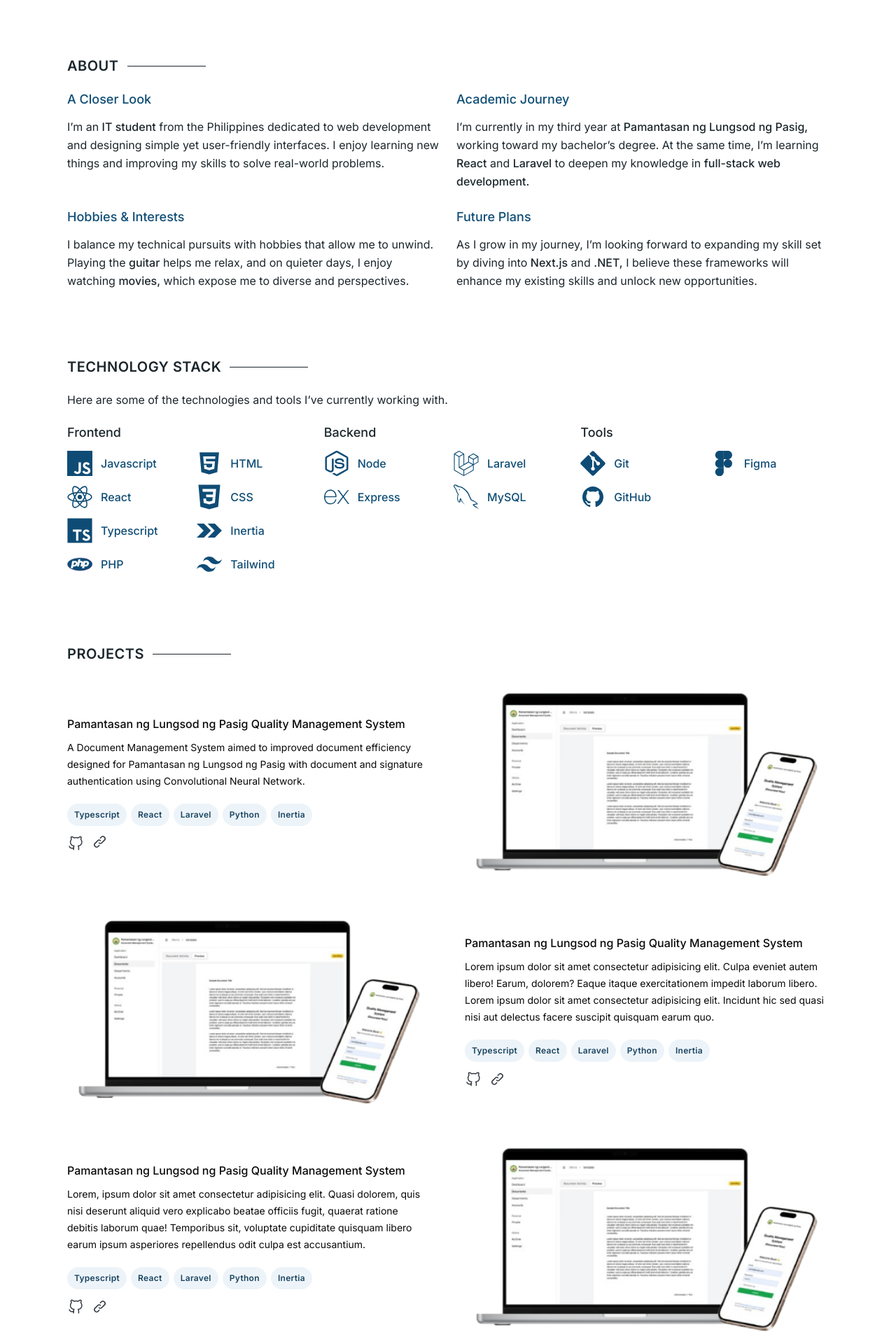
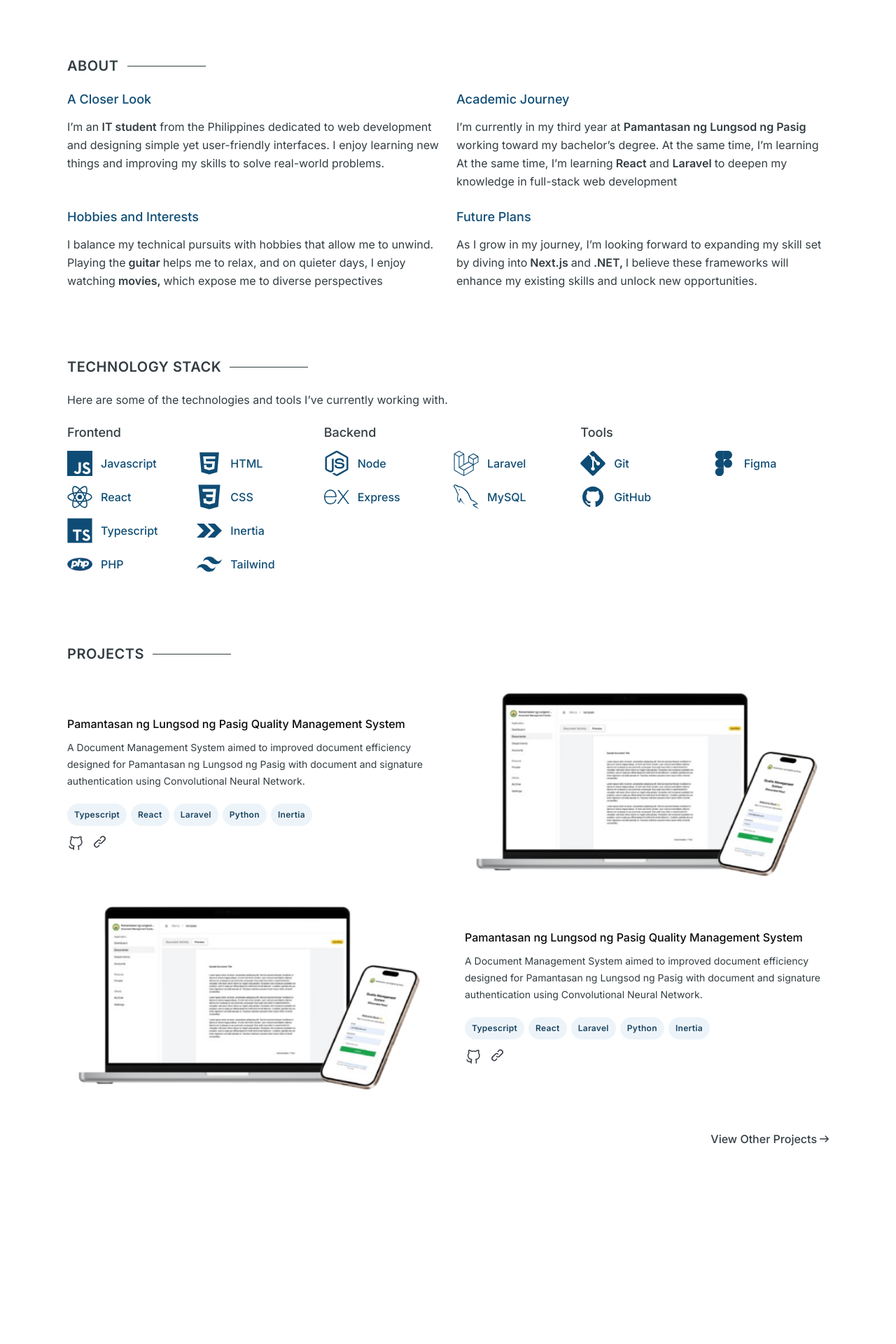
Before and after one commit to Cedrickkk/cedrick, a React (Vite) app: page / in a window 1280 px wide. Shown: the part 720-2640 px from the top of the page at 70% size. Built offline with nearby package versions, Linux system fonts and the light colour scheme.

Commit message:
refactored projects section

```diff
--- a/src/App.tsx
+++ b/src/App.tsx
@@ -1,10 +1,10 @@
-import Navigation from "@/components/Navigation";
 import { useEffect, useRef } from "react";
 import About from "./sections/About";
 import Contact from "./sections/Contact";
 import Hero from "./sections/Hero";
 import Projects from "./sections/Projects";
 import Footer from "./sections/Footer";
+import Navigation from "@/components/Navigation";
 
 export default function App() {
   const containerRef = useRef<HTMLDivElement | null>(null);
--- /dev/null
+++ b/src/components/AboutSection.tsx
@@ -0,0 +1,16 @@
+import ContentBox from "./ContentBox";
+import ContentHeader from "./ContentHeader";
+
+type AboutSectionProps = {
+  header: string;
+  children: React.ReactNode;
+};
+
+export default function AboutSection({ header, children }: AboutSectionProps) {
+  return (
+    <ContentBox>
+      <ContentHeader>{header}</ContentHeader>
+      <p>{children}</p>
+    </ContentBox>
+  );
+}
--- a/src/components/Highlight.tsx
+++ b/src/components/Highlight.tsx
@@ -3,5 +3,5 @@
 };
 
 export default function Highlight({ children }: HighlightProps) {
-  return <span className="font-medium hover:text-secondary">{children}</span>;
+  return <span className="font-semibold hover:text-secondary">{children}</span>;
 }
--- /dev/null
+++ b/src/components/TechnologySection.tsx
@@ -0,0 +1,26 @@
+type TechnologySectionProps = {
+  title: string;
+  items: string[];
+};
+
+export default function TechnologySection({
+  title,
+  items,
+}: TechnologySectionProps) {
+  return (
+    <li>
+      <h5 className="mb-3 text-lg font-medium">{title}</h5>
+      <div className="grid grid-cols-2 gap-x-4 gap-y-3">
+        {items.map((item) => (
+          <div
+            className="flex items-center gap-3 font-medium text-secondary"
+            key={item}
+          >
+            <img src={`${item.toLowerCase()}.svg`} alt={item} />
+            <p>{item}</p>
+          </div>
+        ))}
+      </div>
+    </li>
+  );
+}
--- a/src/data.ts
+++ b/src/data.ts
@@ -21,3 +21,46 @@
   title: "Tools",
   items: ["Git", "Figma", "GitHub"],
 };
+
+export const ABOUT = [
+  {
+    header: "A Closer Look",
+    content: [
+      "I’m an ",
+      { highlight: "IT student" },
+      " from the Philippines dedicated to web development and designing simple yet user-friendly interfaces. I enjoy learning new things and improving my skills to solve real-world problems.",
+    ],
+  },
+  {
+    header: "Academic Journey",
+    content: [
+      "I’m currently in my third year at ",
+      { highlight: "Pamantasan ng Lungsod ng Pasig" },
+      " working toward my bachelor’s degree. At the same time, I’m learning At the same time, I’m learning",
+      { highlight: " React " },
+      " and ",
+      { highlight: "Laravel " },
+      " to deepen my knowledge in full-stack web development",
+    ],
+  },
+  {
+    header: "Hobbies and Interests",
+    content: [
+      "I balance my technical pursuits with hobbies that allow me to unwind. Playing the",
+      { highlight: " guitar " },
+      "helps me to relax, and on quieter days, I enjoy watching",
+      { highlight: " movies, " },
+      "which expose me to diverse perspectives",
+    ],
+  },
+  {
+    header: "Future Plans",
+    content: [
+      "As I grow in my journey, I’m looking forward to expanding my skill set by diving into",
+      { highlight: " Next.js " },
+      "and",
+      { highlight: " .NET, " },
+      "I believe these frameworks will enhance my existing skills and unlock new opportunities.",
+    ],
+  },
+];
--- a/src/index.css
+++ b/src/index.css
@@ -20,7 +20,8 @@
     --card-foreground: 240 10% 3.9%;
     --popover: 0 0% 100%;
     --popover-foreground: 240 10% 3.9%;
-    --primary: 201, 24%, 14%;
+    /* --primary: 201, 24%, 14%; */
+    --primary: 200, 13%, 23%;
     --primary-foreground: 0 0% 98%;
     --secondary: 204, 77%, 26%;
     --secondary-foreground: 240 5.9% 10%;
--- a/src/sections/About.tsx
+++ b/src/sections/About.tsx
@@ -1,45 +1,8 @@
-import { BACKEND, FRONTEND, TOOLS } from "@/data";
-import ContentBox from "@/components/ContentBox";
-import ContentHeader from "@/components/ContentHeader";
+import { ABOUT, BACKEND, FRONTEND, TOOLS } from "@/data";
 import Highlight from "@/components/Highlight";
+import AboutSection from "@/components/AboutSection";
 import SectionHeader from "@/components/SectionHeader";
-
-type TechnologySectionProps = {
-  title: string;
-  items: string[];
-};
-
-const TechnologySection: React.FC<TechnologySectionProps> = ({
-  title,
-  items,
-}) => (
-  <li>
-    <h5 className="mb-3 text-lg font-medium">{title}</h5>
-    <div className="grid grid-cols-2 gap-x-4 gap-y-3">
-      {items.map((item) => (
-        <div
-          className="flex items-center gap-3 font-medium text-secondary"
-          key={item}
-        >
-          <img src={`${item.toLowerCase()}.svg`} alt={item} />
-          <p>{item}</p>
-        </div>
-      ))}
-    </div>
-  </li>
-);
-
-type AboutSectionProps = {
-  header: string;
-  children: React.ReactNode;
-};
-
-const AboutSection: React.FC<AboutSectionProps> = ({ header, children }) => (
-  <ContentBox>
-    <ContentHeader>{header}</ContentHeader>
-    <p>{children}</p>
-  </ContentBox>
-);
+import TechnologySection from "@/components/TechnologySection";
 
 export default function About() {
   return (
@@ -47,32 +10,19 @@
       <section id="about" className="mb-24 scroll-mt-24">
         <SectionHeader>About</SectionHeader>
         <div className="grid grid-cols-1 gap-6 lg:grid-cols-2">
-          <AboutSection header="A Closer Look">
-            I’m an <Highlight>IT student</Highlight> from the Philippines
-            dedicated to web development and designing simple yet user-friendly
-            interfaces. I enjoy learning new things and improving my skills to
-            solve real-world problems.
-          </AboutSection>
-          <AboutSection header="Academic Journey">
-            I’m currently in my third year at{" "}
-            <Highlight>Pamantasan ng Lungsod ng Pasig,</Highlight> working
-            toward my bachelor’s degree. At the same time, I’m learning{" "}
-            <Highlight>React</Highlight> and <Highlight>Laravel</Highlight> to
-            deepen my knowledge in{" "}
-            <Highlight>full-stack web development.</Highlight>
-          </AboutSection>
-          <AboutSection header="Hobbies & Interests">
-            I balance my technical pursuits with hobbies that allow me to
-            unwind. Playing the <Highlight>guitar</Highlight> helps me relax,
-            and on quieter days, I enjoy watching <Highlight>movies,</Highlight>{" "}
-            which expose me to diverse and perspectives.
-          </AboutSection>
-          <AboutSection header="Future Plans">
-            As I grow in my journey, I’m looking forward to expanding my skill
-            set by diving into <Highlight>Next.js</Highlight> and{" "}
-            <Highlight>.NET,</Highlight> I believe these frameworks will enhance
-            my existing skills and unlock new opportunities.
-          </AboutSection>
+          {ABOUT.map((section, idx) => {
+            return (
+              <AboutSection key={idx} header={section.header}>
+                {section.content.map((item, idx) =>
+                  typeof item === "string" ? (
+                    item
+                  ) : (
+                    <Highlight key={idx}>{item.highlight}</Highlight>
+                  ),
+                )}
+              </AboutSection>
+            );
+          })}
         </div>
       </section>
       <section className="mb-24">
--- a/src/sections/Hero.tsx
+++ b/src/sections/Hero.tsx
@@ -10,7 +10,7 @@
       <h2 className="mt-3 text-xl font-medium">
         Aspiring Full-Stack Web Developer
       </h2>
-      <p className="mt-4">
+      <p className="mt-4 text-sm">
         <i>Growing, learning, and evolving — one step at a time.</i>
       </p>
       <div className="ml-1 mt-8 flex gap-3">
--- a/src/sections/Projects.tsx
+++ b/src/sections/Projects.tsx
@@ -10,7 +10,7 @@
           <h6 className="font-medium leading-5">
             Pamantasan ng Lungsod ng Pasig Quality Management System
           </h6>
-          <p className="text-sm leading-6">
+          <p className="text-sm leading-6 text-primary">
             A Document Management System aimed to improved document efficiency
             designed for Pamantasan ng Lungsod ng Pasig with document and
             signature authentication using Convolutional Neural Network.
@@ -24,7 +24,7 @@
           </div>
           <div className="mt-4 flex gap-3">
             <img src="github_link.svg" alt="" />
-            <a href="http://152.42.235.172" target="__blank" rel="noreferrer">
+            <a href="http://qmsopticore.com" target="__blank" rel="noreferrer">
               <img src="link.svg" alt="" />
             </a>
           </div>
@@ -32,25 +32,23 @@
         <img
           src="project.png"
           alt="Pamantasan ng Lungsod Pasig Quality Management System"
-          className="order-1 w-full md:order-2 md:w-1/2"
+          className="order-1 w-full cursor-pointer transition-transform duration-300 ease-in-out hover:scale-105 md:order-none md:w-1/2"
         />
       </div>
-      <div className="mt-5 flex flex-col-reverse items-center justify-between gap-9 rounded-xl p-5 text-card-foreground shadow-md md:flex-row md:gap-12 md:p-0 md:shadow-none">
+      <div className="flex flex-col-reverse items-center justify-between gap-9 rounded-xl p-5 text-card-foreground shadow-md md:flex-row md:gap-12 md:p-0 md:shadow-none">
         <img
           src="project.png"
           alt="Pamantasan ng Lungsod Pasig Quality Management System"
-          className="order-1 w-full md:order-none md:w-1/2"
+          className="order-1 w-full cursor-pointer transition-transform duration-300 ease-in-out hover:scale-105 md:order-none md:w-1/2"
         />
         <div className="flex w-full flex-col space-y-3 md:w-1/2">
           <h6 className="font-medium leading-5">
             Pamantasan ng Lungsod ng Pasig Quality Management System
           </h6>
-          <p className="text-sm leading-6">
-            Lorem ipsum dolor sit amet consectetur adipisicing elit. Culpa
-            eveniet autem libero! Earum, dolorem? Eaque itaque exercitationem
-            impedit laborum libero. Lorem ipsum dolor sit amet consectetur
-            adipisicing elit. Incidunt hic sed quasi nisi aut delectus facere
-            suscipit quisquam earum quo.
+          <p className="text-sm leading-6 text-primary">
+            A Document Management System aimed to improved document efficiency
+            designed for Pamantasan ng Lungsod ng Pasig with document and
+            signature authentication using Convolutional Neural Network.
           </p>
           <div className="mt-5 flex w-full flex-wrap">
             <TagBadge>Typescript</TagBadge>
@@ -60,57 +58,17 @@
             <TagBadge>Inertia</TagBadge>
           </div>
           <div className="mt-4 flex gap-3">
-            <img
-              src="github_link.svg"
-              alt="Pamantasan ng Lungsod Pasig Quality Management System"
-            />
-            <img
-              src="link.svg"
-              alt="Pamantasan ng Lungsod Pasig Quality Management System"
-            />
+            <img src="github_link.svg" alt="" />
+            <a href="http://qmsopticore.com" target="__blank" rel="noreferrer">
+              <img src="link.svg" alt="" />
+            </a>
           </div>
         </div>
       </div>
-      <div className="mt-5 flex flex-col-reverse items-center justify-between gap-9 rounded-xl p-5 text-card-foreground shadow-md md:flex-row md:gap-12 md:p-0 md:shadow-none">
-        <div className="flex w-full flex-col space-y-3 md:w-1/2">
-          <h6 className="font-medium leading-5">
-            Pamantasan ng Lungsod ng Pasig Quality Management System
-          </h6>
-          <p className="text-sm leading-6">
-            Lorem, ipsum dolor sit amet consectetur adipisicing elit. Quasi
-            dolorem, quis nisi deserunt aliquid vero explicabo beatae officiis
-            fugit, quaerat ratione debitis laborum quae! Temporibus sit,
-            voluptate cupiditate quisquam libero earum ipsum asperiores
-            repellendus odit culpa est accusantium.
-          </p>
-          <div className="mt-5 flex w-full flex-wrap">
-            <TagBadge>Typescript</TagBadge>
-            <TagBadge>React</TagBadge>
-            <TagBadge>Laravel</TagBadge>
-            <TagBadge>Python</TagBadge>
-            <TagBadge>Inertia</TagBadge>
-          </div>
-          <div className="mt-4 flex gap-3">
-            <img
-              src="github_link.svg"
-              alt="Pamantasan ng Lungsod Pasig Quality Management System"
-            />
-            <img
-              src="link.svg"
-              alt="Pamantasan ng Lungsod Pasig Quality Management System"
-            />
-          </div>
-        </div>
-        <img
-          src="project.png"
-          alt="Pamantasan ng Lungsod Pasig Quality Management System"
-          className="order-1 w-full md:order-2 md:w-1/2"
-        />
-      </div>
       <div className="flex justify-end">
-        <h6 className="mt-9 flex items-center gap-1 font-medium">
+        <h6 className="group mt-9 flex cursor-pointer items-center gap-1 font-medium">
           View Other Projects
-          <span>
+          <span className="transition-transform duration-300 group-hover:translate-x-1">
             <img src="arrow-right.svg" alt="" />
           </span>
         </h6>
```
